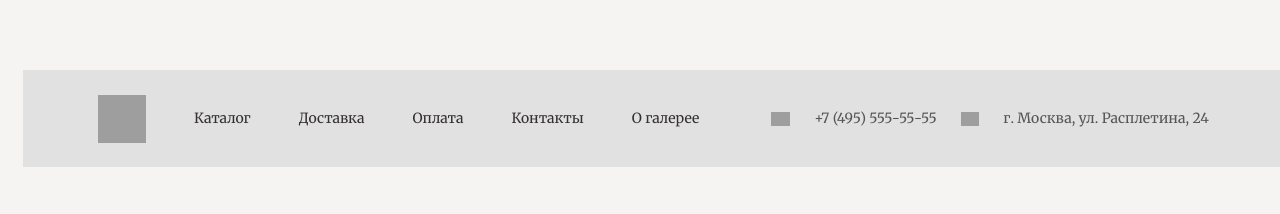
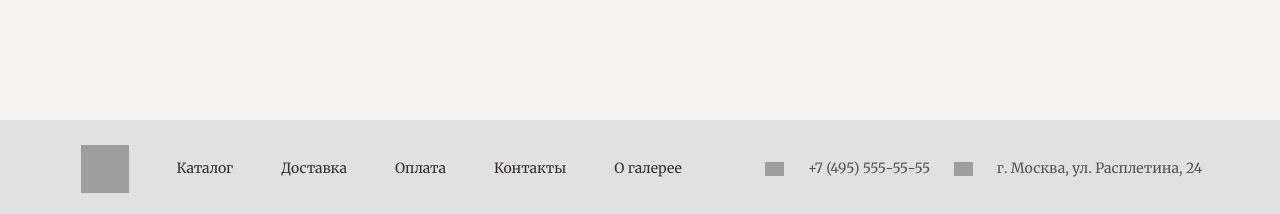
Before and after one commit to Akinoriv/catalog-of-paintings, a Vue app in the folder my-project/: page / in a window 1280 px wide. Shown: the part 583-797 px from the top of the page. Built offline with nearby package versions, Linux system fonts and the light colour scheme; grey boxes are pictures that could not be loaded.

Commit message:
fix footer

```diff
--- a/my-project/src/App.vue
+++ b/my-project/src/App.vue
@@ -143,7 +143,7 @@ export default {
   background:#E1E1E1;
   display: flex;
 
-  // position: fixed;
+  position: fixed;
 	left: 0;
   right: 0;
 	bottom: 0;
```
